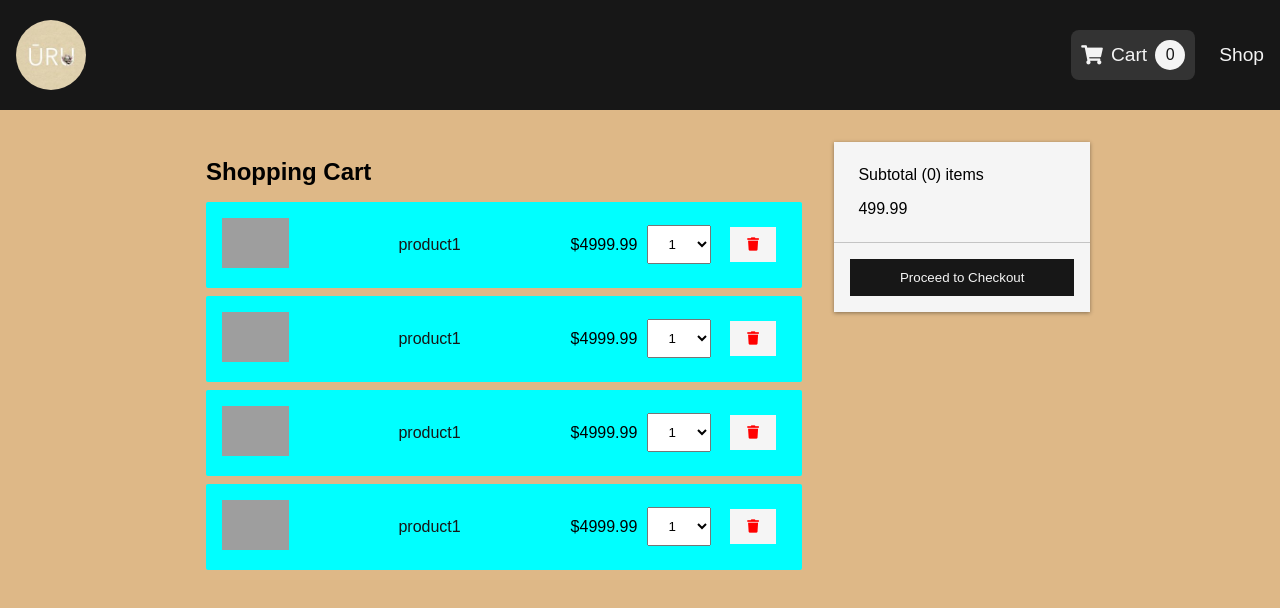
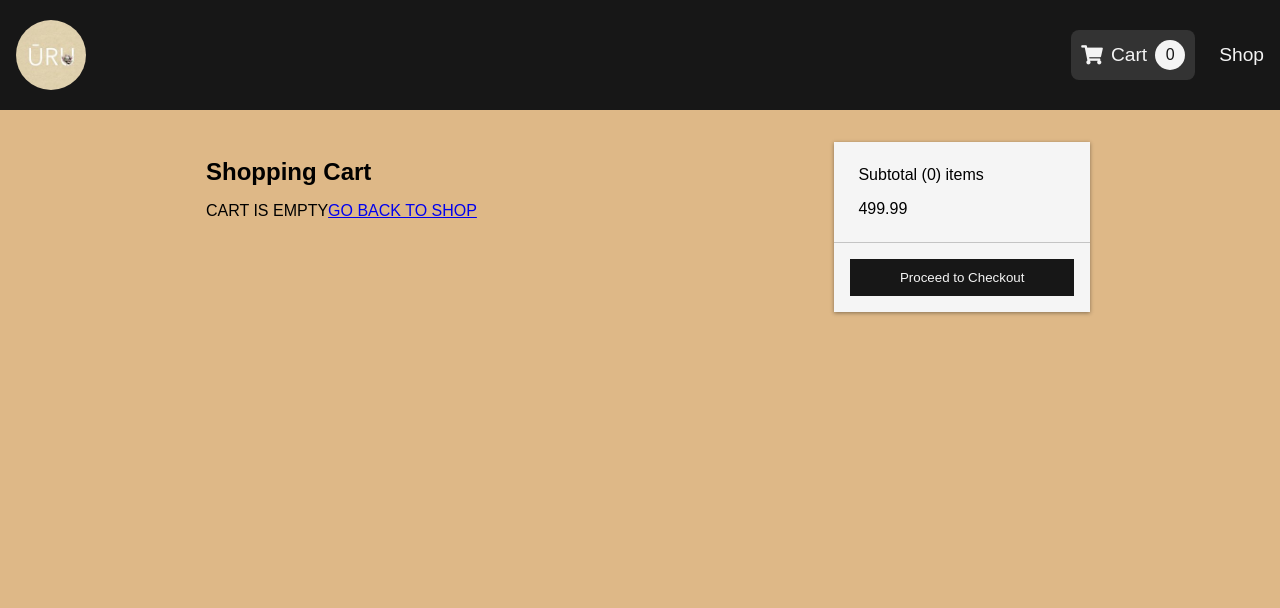
Before and after one commit to prnvthir14/MERN-Ecommerce-App, a React (Create React App) app in the folder frontend/: page /cart in a window 1280 px wide. Shown: the top 608 px of the page. Built offline with nearby package versions, Linux system fonts and the light colour scheme; grey boxes are pictures that could not be loaded; the HTML template or start-up script is replaced by a standard one.

Commit message:
have cart state updating dynamically from store

```diff
--- a/frontend/src/screens/CartScreen.jsx
+++ b/frontend/src/screens/CartScreen.jsx
@@ -1,18 +1,43 @@
-import React from "react";
+import { React, useEffect } from "react";
 import "./CartScreen.css";
+import { useSelector, useDispatch } from "react-redux";
+import {Link} from "react-router-dom";
 
 //components
 import CartItem from "../components/CartItem";
 
 const CartScreen = () => {
+  const dispatch = useDispatch();
+  const cart = useSelector((state) => state.cart);
+
+  const { cartItems } = cart;
+
+
   return (
     <div className="cartscreen">
       <div className="cartscreen__left">
         <h2>Shopping Cart</h2>
-        <CartItem />
-        <CartItem />
-        <CartItem />
-        <CartItem />
+          {cartItems.length ===  0 ? (
+
+            <div>
+              CART IS EMPTY
+               <Link to="/">
+               GO BACK TO SHOP
+               </Link>
+            </div>
+          ) : cartItems.map((item)=>{
+
+            <CartItem/>
+
+
+
+          })
+
+
+
+        }
+
+
       </div>
       <div className="cartscreen__right">
         <div className="cartscreen__info">
```
